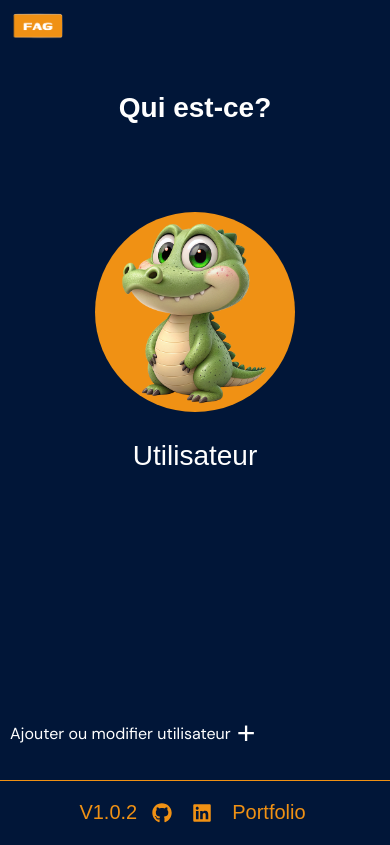
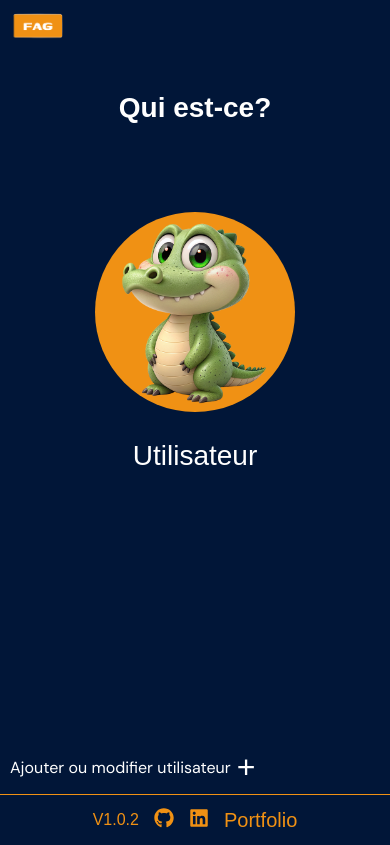
Before and after one commit to DuneNathalie/filmagogo, a React (Create React App) app: page / in a window 390 px wide. Built offline with nearby package versions, Linux system fonts and the light colour scheme; no server answers; a web font is replaced by a local one.

Commit message:
update footer

```diff
--- a/src/Components/Favoris/List.module.scss
+++ b/src/Components/Favoris/List.module.scss
@@ -86,6 +86,7 @@
 @media screen and (max-width: 850px) {
 
     .container {
+        gap:0px;
         h2 {
             font-family: values.$fontTitle;
             font-size:values.$font_title_p;
@@ -117,7 +118,7 @@
                     }
 
                     p {
-                        margin-top: 0px;
+                        margin: 0px;
                     }
                 }
 
--- a/src/Components/Footer/Footer.module.scss
+++ b/src/Components/Footer/Footer.module.scss
@@ -3,22 +3,18 @@
 
 .container {
     width: 100%;
+    height: 50px;
     border-top: solid 1px colors.$orange;
     font-family: values.$fontTitle;
     color: colors.$orange;
-    font-size: values.$font_size_2p;
-    margin-top: 20px;
 
     .social {
         display: flex;
         align-items: center;
         justify-content: center;
-        gap:10px;
+        gap:15px;
 
         a {
-            margin: 5px;
-            display: flex;
-            align-items: center;
             text-decoration: none;
             font-size: values.$font_size_2p;
             font-family: values.$fontTitle;
```
Also changed, not shown: 6 other files (tests, documents, lock files or other folders).
